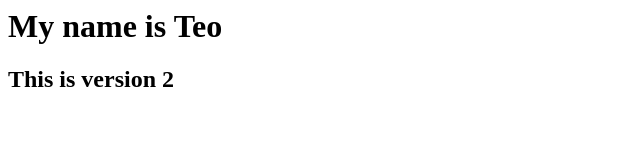
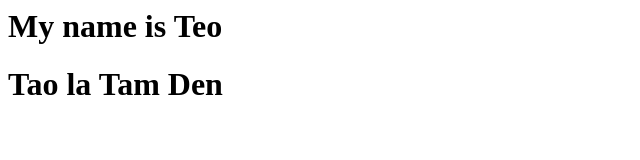
Before and after one commit to AmbroseNTK/GitPlayground1, a plain HTML site: page index.html in a window 1280 px wide. Shown: the whole page, without its empty margins (0-640 px from the left). Drawn offline with Linux system fonts and the light colour scheme.

Commit message:
Add Tam Den

```diff
--- a/index.html
+++ b/index.html
@@ -4,5 +4,5 @@
 
 <body>
     <h1>My name is Teo</h1>
-    <h2>This is version 2</h2>
+    <h1>Tao la Tam Den</h1>
 </body>
```
